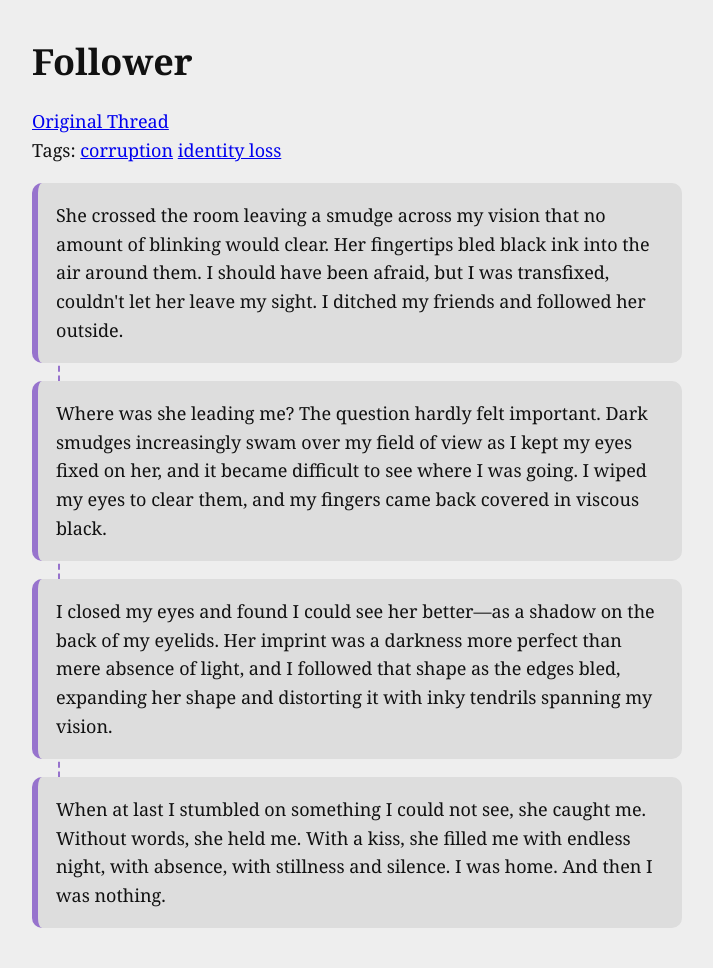
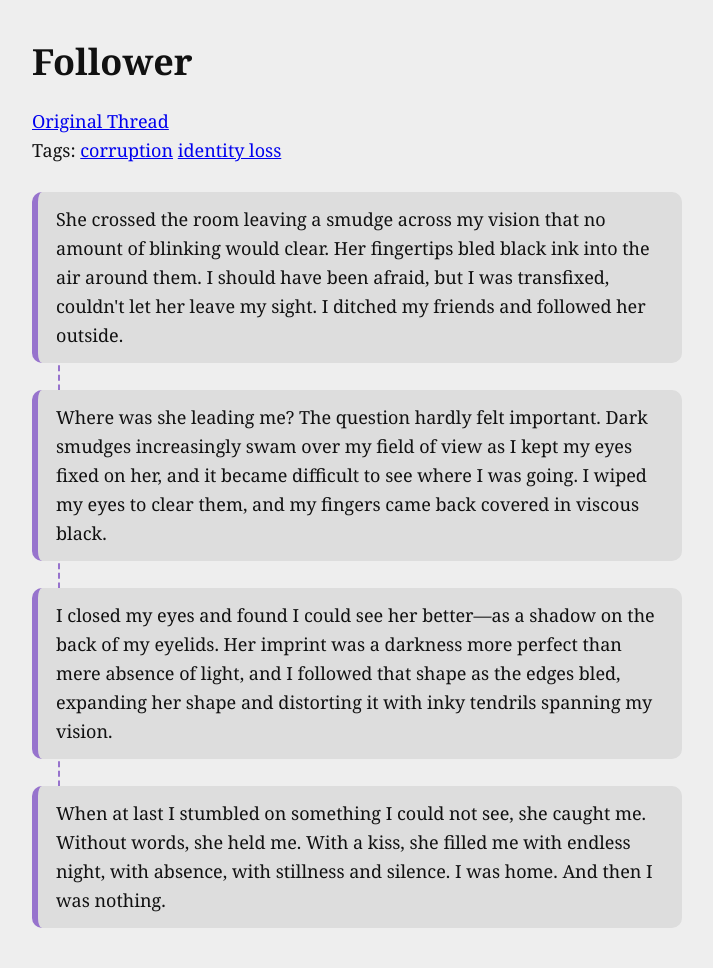
Before and after one commit to arachnixe/arachnixe.github.io, a Jekyll site: the page built from test-twt-thread.md, in a window 1280 px wide. Shown: the whole page, without its empty margins (283-996 px from the left). Built offline with Jekyll 4.4.1, drawn with Linux system fonts in a browser that asks for light colours.

Commit message:
Tweak margins

```diff
--- a/styles/twitter.css
+++ b/styles/twitter.css
@@ -6,11 +6,16 @@ section.tweet {
 	border-radius: 10px;
 	padding: 0em 1em 0em 1em;
 	background-color: var(--background-accent);
-	margin-top: 1em;
+	margin-top: 1.5em;
+	margin-bottom: 1.5em;
 	overflow: auto;
-	margin-bottom: 1em;
 	position: relative;
 	z-index: 10;
+}
+
+section.tweet p {
+	margin-block-start: 0.75em;
+	margin-block-end: 0.75em;
 }
 
 hr.tweet_sep {
```
